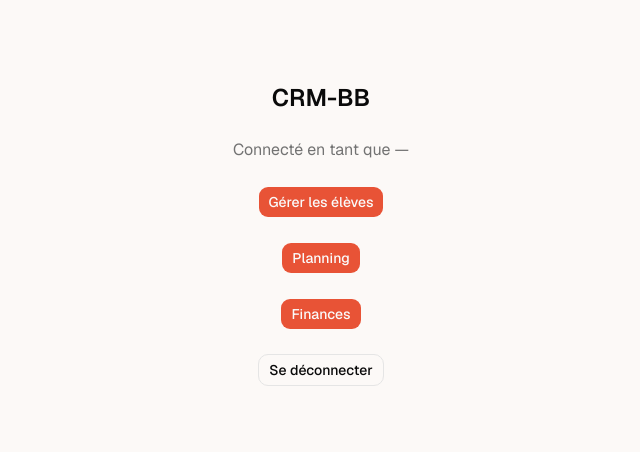
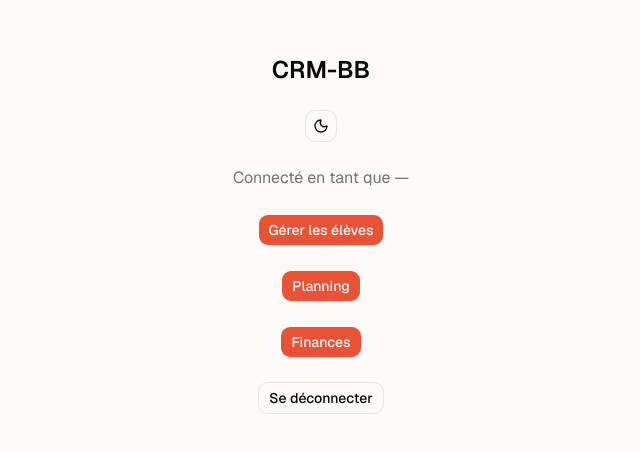
Before and after one commit to VicdSpt/CRM_BB, a Next.js app: page / in a window 1280 px wide. Shown: the part 166-618 px from the top of the page, without its empty margins (319-959 px from the left). Built offline with nearby package versions, Linux system fonts and the light colour scheme; no server answers.

Commit message:
feat(design): mode sombre via next-themes + bascule de thème

```diff
--- a/app/layout.tsx
+++ b/app/layout.tsx
@@ -1,6 +1,7 @@
 import type { Metadata } from "next";
 import { Geist, Geist_Mono } from "next/font/google";
 import "./globals.css";
+import { ThemeProvider } from "@/components/theme-provider";
 
 const geistSans = Geist({
   variable: "--font-geist-sans",
@@ -23,8 +24,21 @@ export default function RootLayout({
   children: React.ReactNode;
 }>) {
   return (
-    <html lang="fr" className={`${geistSans.variable} ${geistMono.variable} h-full antialiased`}>
-      <body className="flex min-h-full flex-col">{children}</body>
+    <html
+      lang="fr"
+      suppressHydrationWarning
+      className={`${geistSans.variable} ${geistMono.variable} h-full antialiased`}
+    >
+      <body className="flex min-h-full flex-col">
+        <ThemeProvider
+          attribute="class"
+          defaultTheme="system"
+          enableSystem
+          disableTransitionOnChange
+        >
+          {children}
+        </ThemeProvider>
+      </body>
     </html>
   );
 }
--- a/app/page.tsx
+++ b/app/page.tsx
@@ -2,6 +2,7 @@ import Link from "next/link";
 
 import { auth, signOut } from "@/auth";
 import { Button } from "@/components/ui/button";
+import { ThemeToggle } from "@/components/theme-toggle";
 
 export default async function HomePage() {
   const session = await auth();
@@ -9,6 +10,7 @@ export default async function HomePage() {
   return (
     <main className="flex min-h-screen flex-col items-center justify-center gap-6 p-4">
       <h1 className="text-2xl font-semibold">CRM-BB</h1>
+      <ThemeToggle />
       <p className="text-muted-foreground">Connecté en tant que {session?.user?.email ?? "—"}</p>
       <Button render={<Link href="/eleves" />}>Gérer les élèves</Button>
       <Button render={<Link href="/planning" />}>Planning</Button>
--- /dev/null
+++ b/components/theme-provider.tsx
@@ -0,0 +1,8 @@
+"use client";
+
+import { ThemeProvider as NextThemesProvider } from "next-themes";
+import type { ComponentProps } from "react";
+
+export function ThemeProvider({ children, ...props }: ComponentProps<typeof NextThemesProvider>) {
+  return <NextThemesProvider {...props}>{children}</NextThemesProvider>;
+}
--- /dev/null
+++ b/components/theme-toggle.tsx
@@ -0,0 +1,22 @@
+"use client";
+
+import { useTheme } from "next-themes";
+import { Moon, Sun } from "lucide-react";
+import { Button } from "@/components/ui/button";
+
+export function ThemeToggle() {
+  const { resolvedTheme, setTheme } = useTheme();
+  const estSombre = resolvedTheme === "dark";
+
+  return (
+    <Button
+      type="button"
+      variant="outline"
+      size="icon"
+      aria-label={estSombre ? "Passer en clair" : "Passer en sombre"}
+      onClick={() => setTheme(estSombre ? "light" : "dark")}
+    >
+      {estSombre ? <Sun className="size-4" /> : <Moon className="size-4" />}
+    </Button>
+  );
+}
--- a/package.json
+++ b/package.json
@@ -23,6 +23,7 @@
     "lucide-react": "^1.21.0",
     "next": "16.2.9",
     "next-auth": "^5.0.0-beta.31",
+    "next-themes": "^0.4.6",
     "pg": "^8.21.0",
     "react": "19.2.4",
     "react-dom": "19.2.4",
```
Also changed, not shown: 1 other file (tests, documents, lock files or other folders).
